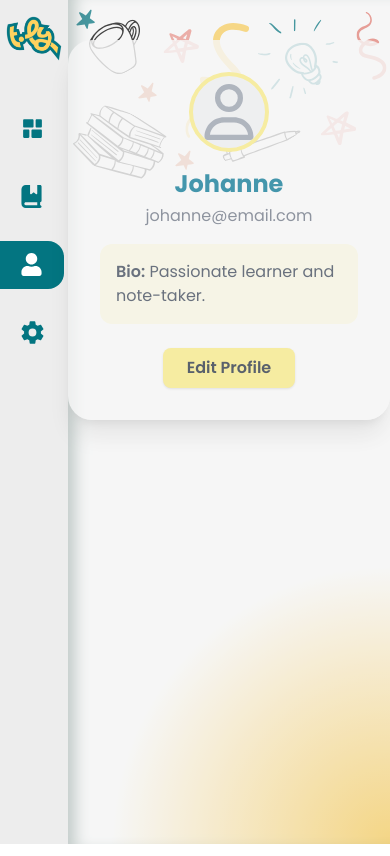
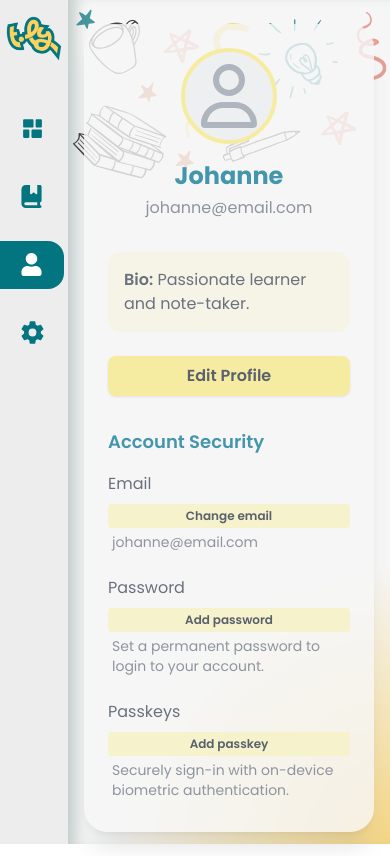
Before and after one commit to yanaSG/time.ly, a React (Vite) app in the folder frontend/: page /profile in a window 390 px wide. Built offline with nearby package versions, Linux system fonts and the light colour scheme.

Commit message:
fix padding, responsiveness

```diff
--- a/frontend/src/views/features/profile-settings/Profile.tsx
+++ b/frontend/src/views/features/profile-settings/Profile.tsx
@@ -3,18 +3,62 @@ import { FaRegUser } from "react-icons/fa6"
 
 const Profile = () => {
   return (
-    <div className="max-w-md mx-auto mt-10 bg-white/80 rounded-3xl shadow-xl p-8 flex flex-col items-center">
-      <div className="w-20 h-20 flex items-center justify-center rounded-full border-4 border-yellow-200 bg-gray-100 mb-4">
-        <FaRegUser className="text-gray-400" size={56} />
+    <div className="w-full min-h-full flex flex-col md:flex-row justify-center items-start py-6 px-4 md:px-8 gap-8">
+      <div className="flex-1 bg-white/80 rounded-3xl shadow-xl p-6 md:p-10 flex flex-col items-center md:items-start max-w-full">
+        <div className="flex flex-col md:flex-row md:items-center w-full mb-6">
+          <div className="flex justify-center md:justify-start">
+            <div className="w-24 h-24 flex items-center justify-center rounded-full border-4 border-yellow-200 bg-gray-100 mb-4 md:mb-0 md:mr-6">
+              <FaRegUser className="text-gray-400" size={64} />
+            </div>
+          </div>
+          <div className="flex flex-col items-center md:items-start w-full">
+            <h2 className="text-2xl md:text-3xl font-bold text-cyan-700 mb-1">Johanne</h2>
+            <p className="text-gray-500 mb-2 md:mb-0">johanne@email.com</p>
+          </div>
+        </div>
+
+        {/* Bio */}
+        <div className="w-full bg-yellow-50 rounded-xl p-4 mb-6 text-gray-700">
+          <span className="font-semibold">Bio:</span> Passionate learner and note-taker.
+        </div>
+
+        {/* Edit Profile Button */}
+        <button className="w-full md:w-auto bg-yellow-200 hover:bg-yellow-300 text-gray-800 font-semibold py-2 px-6 rounded-lg shadow transition mb-8">
+          Edit Profile
+        </button>
+
+        {/* Account Security Section */}
+        <div className="w-full">
+          <h3 className="text-lg font-semibold text-cyan-700 mb-4">Account Security</h3>
+          <div className="mb-6">
+            <div className="flex flex-col md:flex-row md:justify-between md:items-center mb-1">
+              <span className="font-medium text-gray-700">Email</span>
+              <button className="mt-2 md:mt-0 text-xs bg-yellow-100 hover:bg-yellow-200 text-gray-800 font-semibold py-1 px-3 rounded transition">
+                Change email
+              </button>
+            </div>
+            <p className="text-gray-500 text-sm ml-1">johanne@email.com</p>
+          </div>
+          <div className="mb-6">
+            <div className="flex flex-col md:flex-row md:justify-between md:items-center mb-1">
+              <span className="font-medium text-gray-700">Password</span>
+              <button className="mt-2 md:mt-0 text-xs bg-yellow-100 hover:bg-yellow-200 text-gray-800 font-semibold py-1 px-3 rounded transition">
+                Add password
+              </button>
+            </div>
+            <p className="text-gray-500 text-sm ml-1">Set a permanent password to login to your account.</p>
+          </div>
+          <div className="mb-2">
+            <div className="flex flex-col md:flex-row md:justify-between md:items-center mb-1">
+              <span className="font-medium text-gray-700">Passkeys</span>
+              <button className="mt-2 md:mt-0 text-xs bg-yellow-100 hover:bg-yellow-200 text-gray-800 font-semibold py-1 px-3 rounded transition">
+                Add passkey
+              </button>
+            </div>
+            <p className="text-gray-500 text-sm ml-1">Securely sign-in with on-device biometric authentication.</p>
+          </div>
+        </div>
       </div>
-      <h2 className="text-2xl font-bold text-cyan-700 mb-1">Johanne</h2>
-      <p className="text-gray-500 mb-4">johanne@email.com</p>
-      <div className="w-full bg-yellow-50 rounded-xl p-4 mb-6 text-gray-700">
-        <span className="font-semibold">Bio:</span> Passionate learner and note-taker.
-      </div>
-      <button className="bg-yellow-200 hover:bg-yellow-300 text-gray-800 font-semibold py-2 px-6 rounded-lg shadow transition">
-        Edit Profile
-      </button>
     </div>
   )
 }
```
